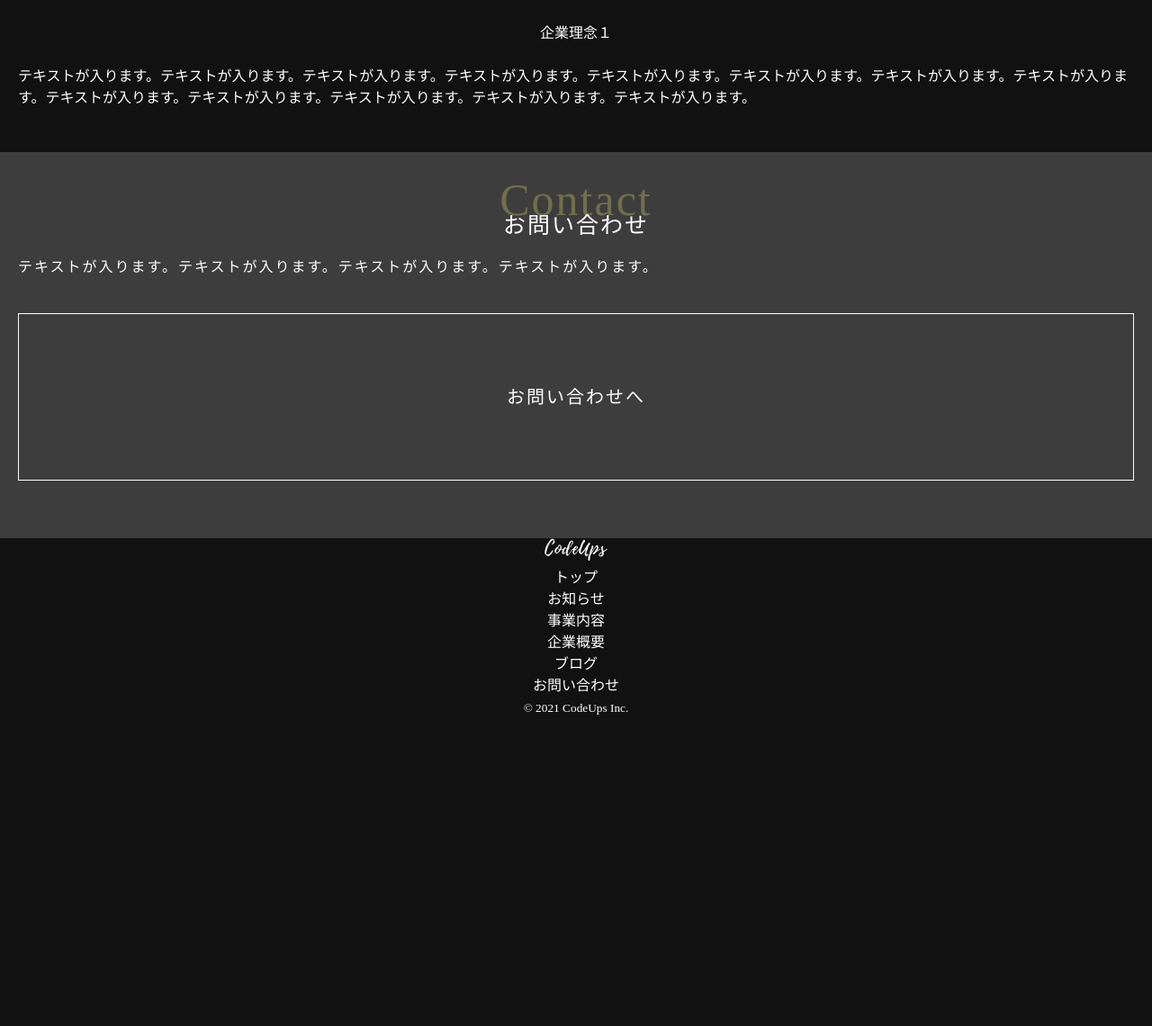
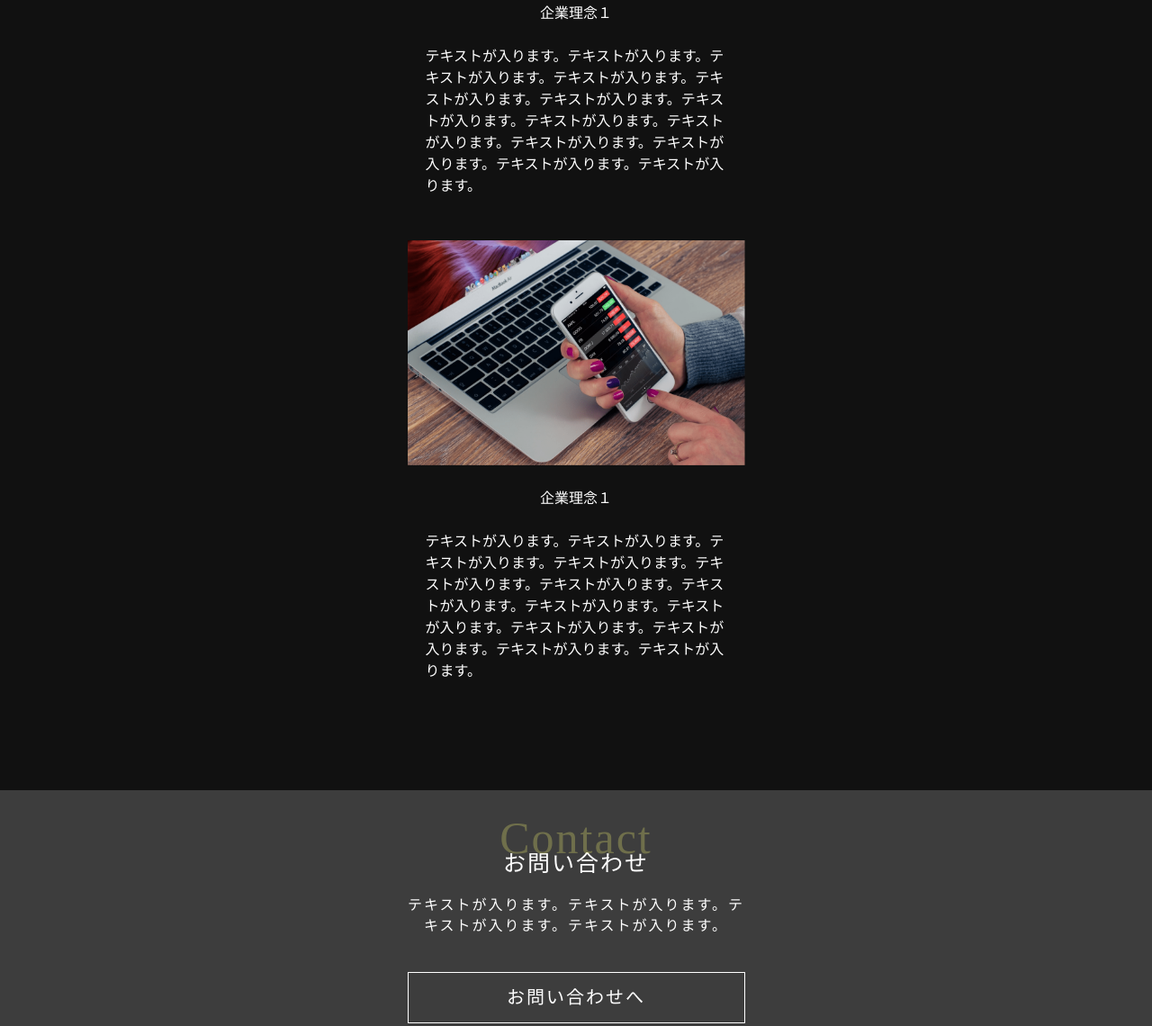
Before and after one commit to hidekiw1971/m-anken-017, a website: page index.html in a window 1280 px wide. Shown: the part 1493-2633 px from the top of the page at 90% size. Before the commit the page ends 2291 px from the top, so only its background shows below. Drawn offline with nearby package versions, Linux system fonts and the light colour scheme.

Commit message:
2022/8/24 sp スペース調整

```diff
--- a/index.html
+++ b/index.html
@@ -69,7 +69,7 @@
   <!-- /.jigyou-naiyou__mv -->
 
   <!-- .jigyou-naiyou__kigyou-rinen -->
-  <div class="jigyou-naiyou__kigyou-rinen">
+  <div class="jigyou-naiyou__kigyou-rinen jigyou-naiyou__kigyou-rinen-layout">
     <div class="jigyou-naiyou__kigyou-rinen-inner">
       <div class="jigyou-naiyou__kigyou-rinen-wrap-top">
         <h3>企業理念</h3>
@@ -90,12 +90,43 @@
         </div>
       </div>
       <!-- componet - /.jigyou-naiyou__kigyou-rinen -->
+      <!-- componet - .jigyou-naiyou__kigyou-rinen -->
+      <div class="jigyou-naiyou__kigyou-rinen-contents jigyou-naiyou__kigyou-rinen-contents-layout">
+        <div class="jigyou-naiyou__kigyou-rinen-contents-inner">
+          <div class="jigyou-naiyou__kigyou-rinen-contents-image">
+            <img src="./images/kigyou-rinen2.png" alt="">
+          </div>
+          <div class="jigyou-naiyou__kigyou-rinen-contents-text-wrap">
+            <div class="jigyou-naiyou__kigyou-rinen-contents-title">企業理念１</div>
+            <div class="jigyou-naiyou__kigyou-rinen-contents-message">
+              テキストが入ります。テキストが入ります。テキストが入ります。テキストが入ります。テキストが入ります。テキストが入ります。テキストが入ります。テキストが入ります。テキストが入ります。テキストが入ります。テキストが入ります。テキストが入ります。テキストが入ります。
+            </div>
+          </div>
+        </div>
+      </div>
+      <!-- componet - /.jigyou-naiyou__kigyou-rinen -->
+      <!-- componet - .jigyou-naiyou__kigyou-rinen -->
+      <div class="jigyou-naiyou__kigyou-rinen-contents jigyou-naiyou__kigyou-rinen-contents-layout">
+        <div class="jigyou-naiyou__kigyou-rinen-contents-inner">
+          <div class="jigyou-naiyou__kigyou-rinen-contents-image">
+            <img src="./images/kigyou-rinen3.png" alt="">
+          </div>
+          <div class="jigyou-naiyou__kigyou-rinen-contents-text-wrap">
+            <div class="jigyou-naiyou__kigyou-rinen-contents-title">企業理念１</div>
+            <div class="jigyou-naiyou__kigyou-rinen-contents-message">
+              テキストが入ります。テキストが入ります。テキストが入ります。テキストが入ります。テキストが入ります。テキストが入ります。テキストが入ります。テキストが入ります。テキストが入ります。テキストが入ります。テキストが入ります。テキストが入ります。テキストが入ります。
+            </div>
+          </div>
+        </div>
+      </div>
+      <!-- componet - /.jigyou-naiyou__kigyou-rinen -->
     </div>
   </div>
   <!-- /.jigyou-naiyou__kigyou-rinen -->
 
   <!-- .jigyou-naiyou__contact -->
   <div class="jigyou-naiyou__contact jigyou-naiyou__contact-layout">
+    <div class="jigyou-naiyou__contact-inner">
       <div class="jigyou-naiyou__contact-title">
         <p>お問い合わせ</p>
       </div>
@@ -106,10 +137,11 @@
         <p>お問い合わせへ</p>
       </div>
     </div>
+  </div>
   <!-- /.jigyou-naiyou__contact -->
 
   <!-- .jigyou-naiyou__footer -->
-  <div class="jigyou-naiyou__footer">
+  <div class="jigyou-naiyou__footer jigyou-naiyou__footer-layout">
     <ul class="jigyou-naiyou__footer-wrap">
       <li class="jigyou-naiyou__footer-list jigyou-naiyou__footer-list-title">
         <a href="#">
--- /dev/null
+++ b/src/sass/module/_jigyou-naiyou__contact-inner.scss
@@ -0,0 +1,7 @@
+@use "global" as *;
+.jigyou-naiyou__contact-inner {
+  display: inline-block;
+  max-width: rem(375);
+  @include mq(md) {
+  }
+}
--- a/src/sass/module/_jigyou-naiyou__contact.scss
+++ b/src/sass/module/_jigyou-naiyou__contact.scss
@@ -1,7 +1,9 @@
 @use "global" as *;
 .jigyou-naiyou__contact-layout {
+  text-align: center;
   background: rgba(61, 61, 61, 1);
   padding: rem(64) rem(20);
+  margin-bottom: rem(48);
   @include mq(md) {
   }
 }
--- /dev/null
+++ b/src/sass/module/_jigyou-naiyou__footer-layout.scss
@@ -0,0 +1,6 @@
+@use "global" as *;
+.jigyou-naiyou__footer-layout {
+  margin-bottom: rem(48);
+  @include mq(md) {
+  }
+}
--- /dev/null
+++ b/src/sass/module/_jigyou-naiyou__footer-list.scss
@@ -0,0 +1,12 @@
+@use "global" as *;
+.jigyou-naiyou__footer-list {
+  margin-bottom: rem(8);
+  @include mq(md) {
+  }
+}
+
+.jigyou-naiyou__footer-list:last-child {
+  margin-bottom: rem(0);
+  @include mq(md) {
+  }
+}
--- /dev/null
+++ b/src/sass/module/_jigyou-naiyou__footer-wrap.scss
@@ -0,0 +1,7 @@
+@use "global" as *;
+.jigyou-naiyou__footer-wrap {
+  text-align: center;
+  margin-bottom: rem(32);
+  @include mq {
+  }
+}
--- a/src/sass/module/_jigyou-naiyou__footer.scss
+++ b/src/sass/module/_jigyou-naiyou__footer.scss
@@ -17,9 +17,3 @@
   @include mq(md) {
   }
 }
-
-.jigyou-naiyou__footer-wrap {
-  text-align: center;
-  @include mq {
-  }
-}
--- /dev/null
+++ b/src/sass/module/_jigyou-naiyou__kigyou-rinen-contents-message.scss
@@ -0,0 +1,6 @@
+@use "global" as *;
+.jigyou-naiyou__kigyou-rinen-contents-message {
+  text-align: left;
+  @include mq(md) {
+  }
+}
--- a/src/sass/module/_jigyou-naiyou__kigyou-rinen-contents.scss
+++ b/src/sass/module/_jigyou-naiyou__kigyou-rinen-contents.scss
@@ -6,6 +6,12 @@
 
 .jigyou-naiyou__kigyou-rinen-contents-layout {
   margin-bottom: rem(48);
+  @include mq(md) {
+  }
+}
+
+.jigyou-naiyou__kigyou-rinen-contents-layout:last-child {
+  margin-bottom: rem(0);
   @include mq(md) {
   }
 }
--- /dev/null
+++ b/src/sass/module/_jigyou-naiyou__kigyou-rinen-inner.scss
@@ -0,0 +1,7 @@
+@use "global" as *;
+.jigyou-naiyou__kigyou-rinen-inner {
+  display: inline-block;
+  max-width: rem(375);
+  @include mq(md) {
+  }
+}
--- /dev/null
+++ b/src/sass/module/_jigyou-naiyou__kigyou-rinen-layout.scss
@@ -0,0 +1,7 @@
+@use "global" as *;
+.jigyou-naiyou__kigyou-rinen-layout {
+  text-align: center;
+  margin-bottom: rem(120);
+  @include mq(md) {
+  }
+}
--- a/src/sass/module/_jigyou-naiyou__kigyou-rinen-wrap-top.scss
+++ b/src/sass/module/_jigyou-naiyou__kigyou-rinen-wrap-top.scss
@@ -1,7 +1,10 @@
 @use "global" as *;
 .jigyou-naiyou__kigyou-rinen-wrap-top {
-  margin: 0 rem(20);
+  // max-width: rem(375);
+  // width: 100%;
+  margin: 0 auto;
   margin-bottom: rem(80);
+  padding: 0 rem(20);
   @include mq(md) {
   }
 }
@@ -12,3 +15,14 @@
   @include mq(md) {
   }
 }
+
+.jigyou-naiyou__kigyou-rinen-wrap-top > p {
+  font-style: normal;
+  font-weight: 400;
+  font-size: rem(16);
+  letter-spacing: rem(2);
+  line-height: 1.4375;
+  text-align: left;
+  @include mq(md) {
+  }
+}
--- a/src/sass/module/_sp-menu.scss
+++ b/src/sass/module/_sp-menu.scss
@@ -11,7 +11,7 @@
   bottom: 0;
   right: 0;
   display: block;
-  width: 100vw;
+  width: 100%;
   height: 100vh;
   background: rgba(17, 17, 17, 1);
   display: flex;
```
Also changed, not shown: README.md, css/styles.css, 1 other file. Lines whose indentation alone changed are shown as unchanged.
